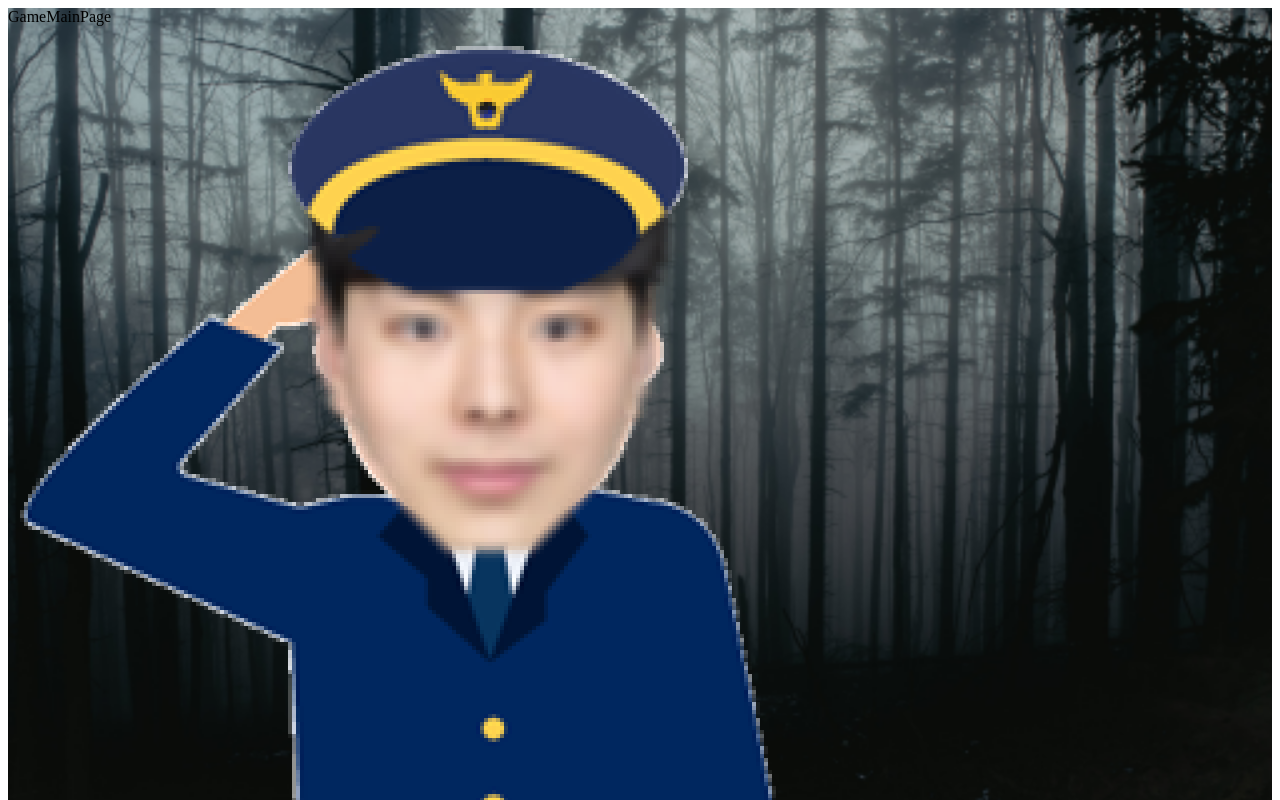
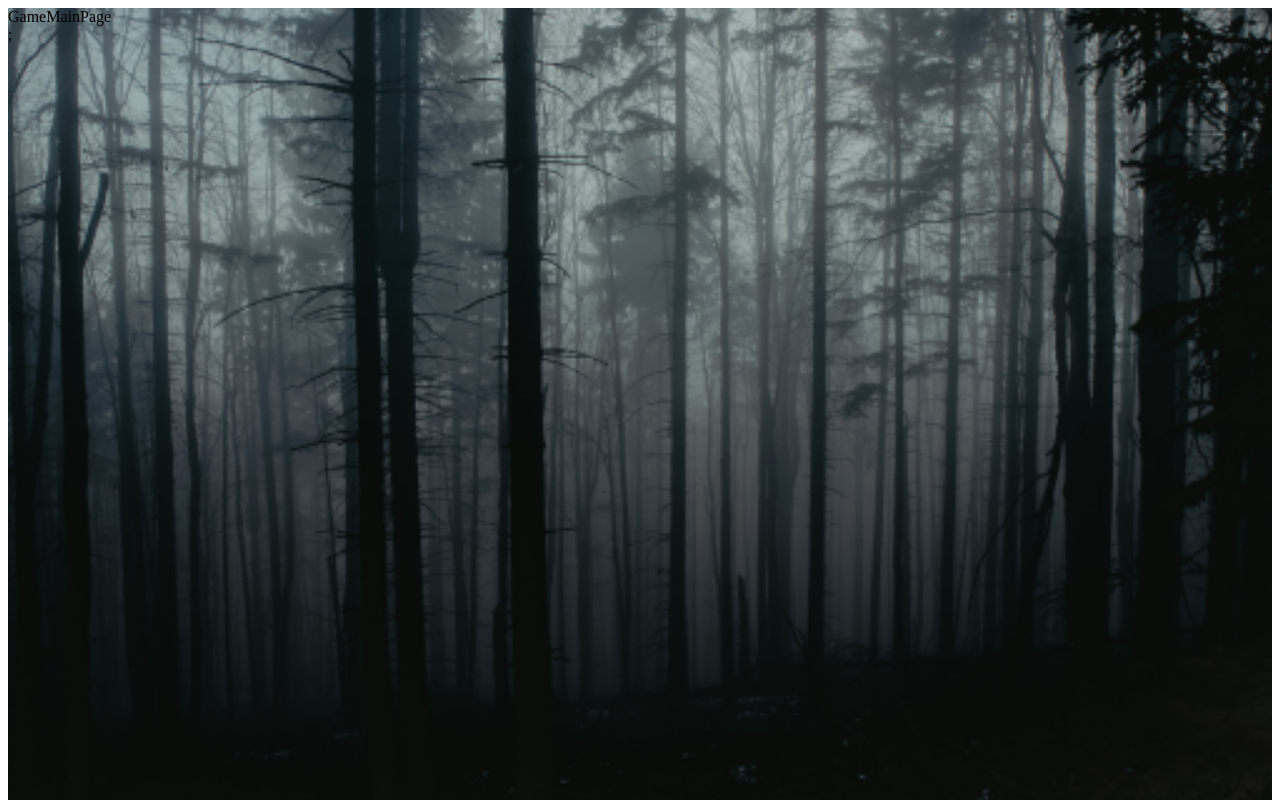
Before and after one commit to yujinSon/SDS, a React (Create React App) app in the folder frontend/: page /game/start in a window 1280 px wide. Shown: the top 800 px of the page. Built offline with nearby package versions, Linux system fonts and the light colour scheme.

Commit message:
[feat][FE] 게임 페이지 이미지 삭제

```diff
--- a/frontend/src/pages/game/GameMainPage.js
+++ b/frontend/src/pages/game/GameMainPage.js
@@ -1,11 +1,9 @@
 import React from 'react';
-import Son from 'assets/img/손민혁.png';
 
 export default function GameMainPage() {
   return (
     <div>
       <div>GameMainPage</div>;
-      <img src={Son} alt="" />
     </div>
   );
 }
```
